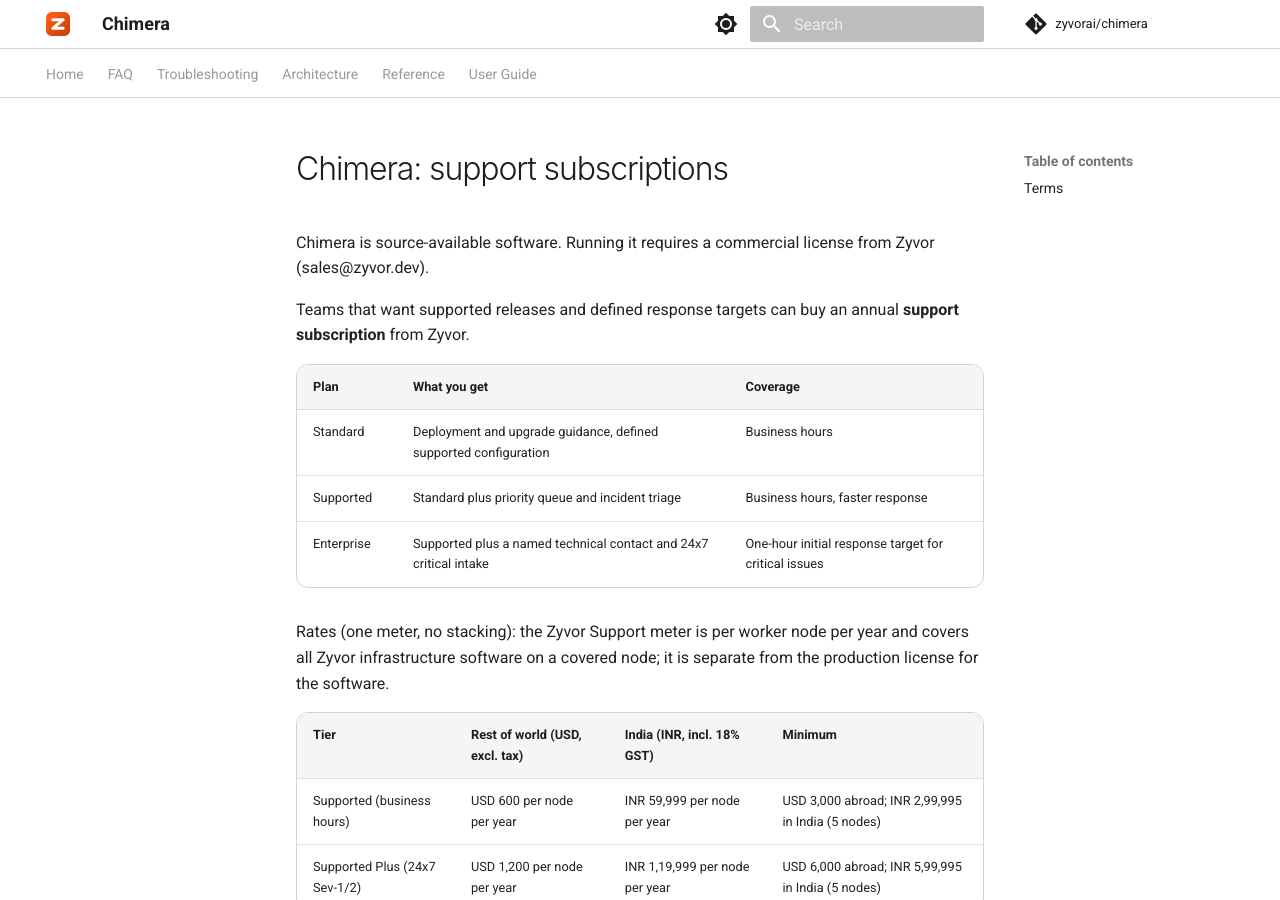
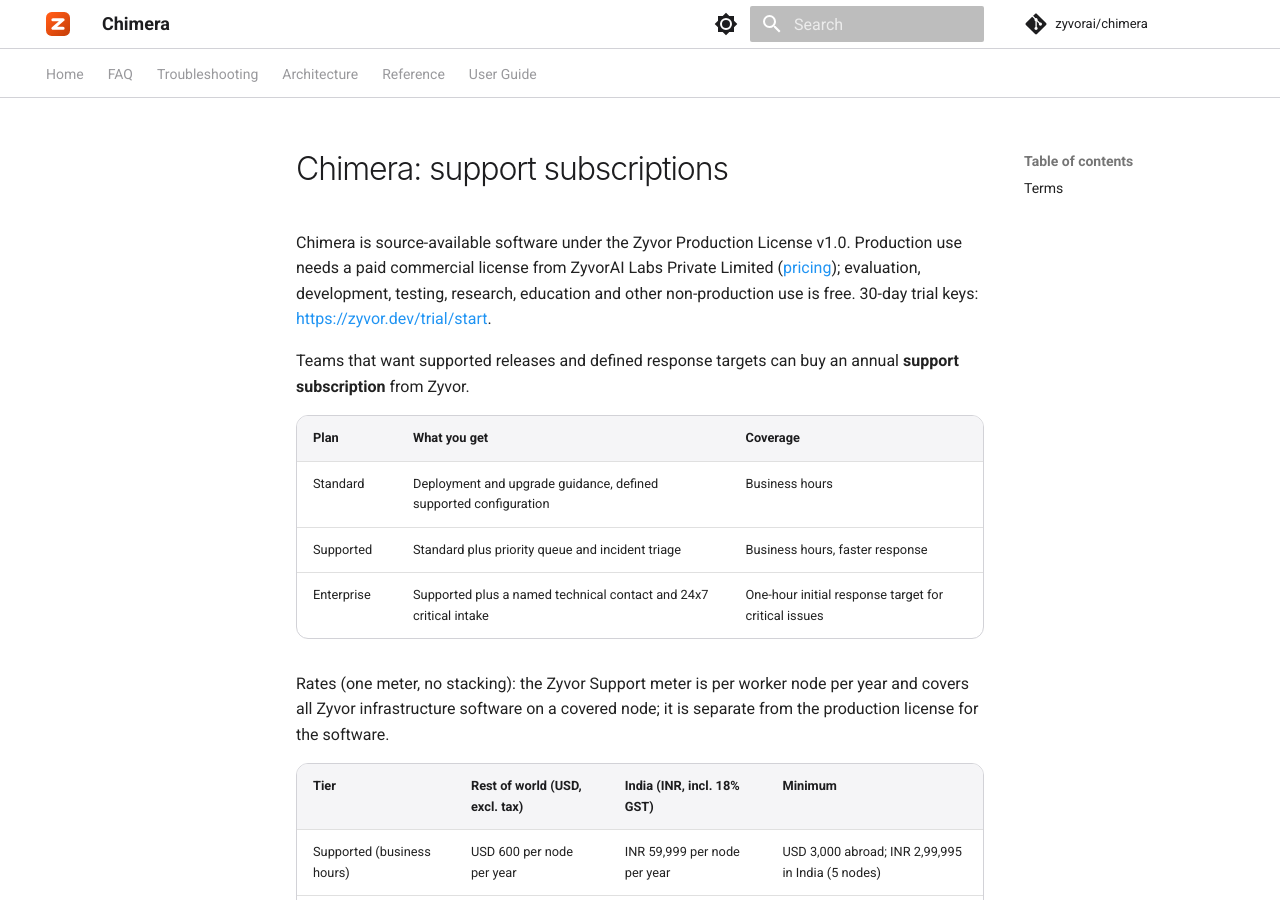
Before and after one commit to zyvorai/chimera, an MkDocs documentation site: the page built from docs/SUBSCRIPTION-MODEL.md, in a window 1280 px wide and 900 px high. Built offline with MkDocs 1.6.1 and Material for MkDocs 9.7.7, drawn with Linux system fonts in a browser that asks for light colours; comment, search, counter and statistics services are not loaded.

Commit message:
Docs: licence wording (production use needs a paid licence), remove private links
Co-Authored-By: Claude Sonnet 5.5 <noreply@anthropic.com>

```diff
--- a/docs/SUBSCRIPTION-MODEL.md
+++ b/docs/SUBSCRIPTION-MODEL.md
@@ -1,6 +1,6 @@
 # Chimera: support subscriptions
 
-Chimera is source-available software. Running it requires a commercial license from Zyvor (sales@zyvor.dev).
+Chimera is source-available software under the Zyvor Production License v1.0. Production use needs a paid commercial license from ZyvorAI Labs Private Limited ([pricing](https://zyvor.dev/pricing)); evaluation, development, testing, research, education and other non-production use is free. 30-day trial keys: <https://zyvor.dev/trial/start>.
 
 Teams that want supported releases and defined response targets can buy an annual **support subscription** from Zyvor.
 
```
